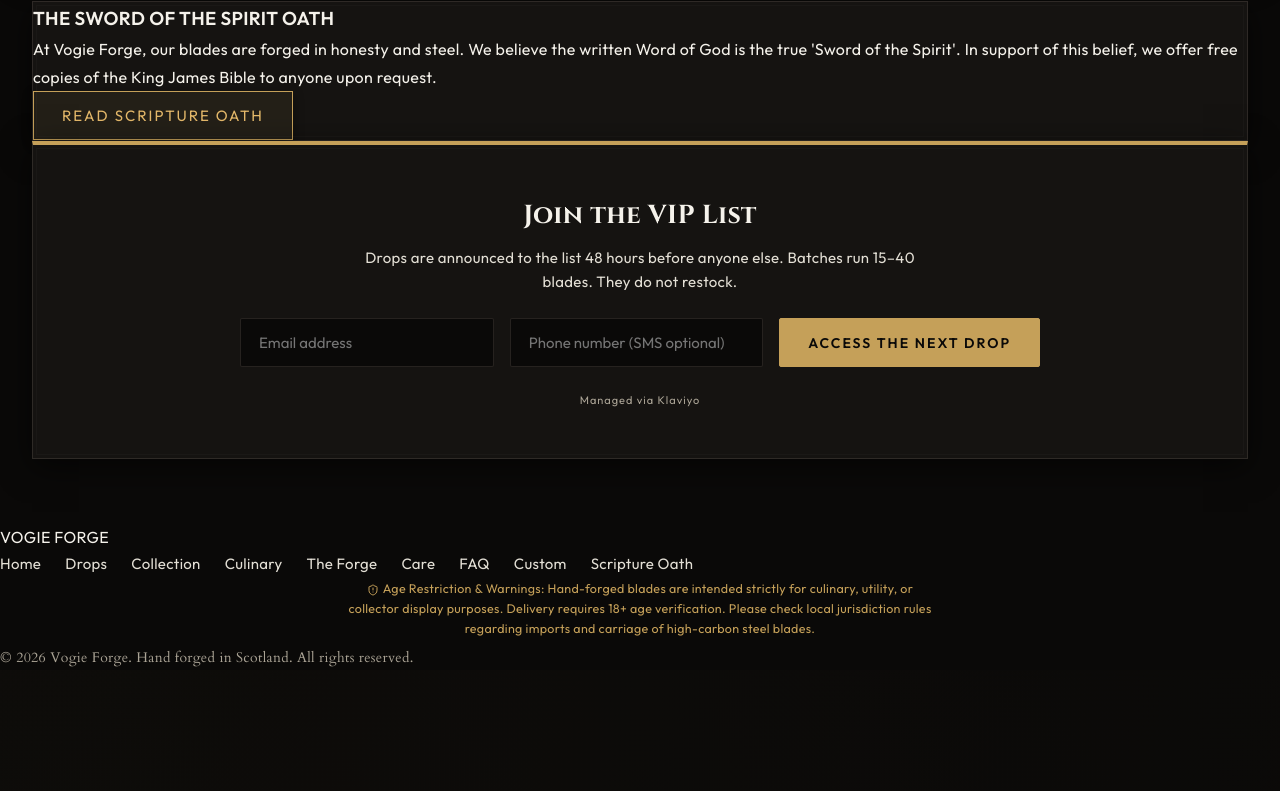
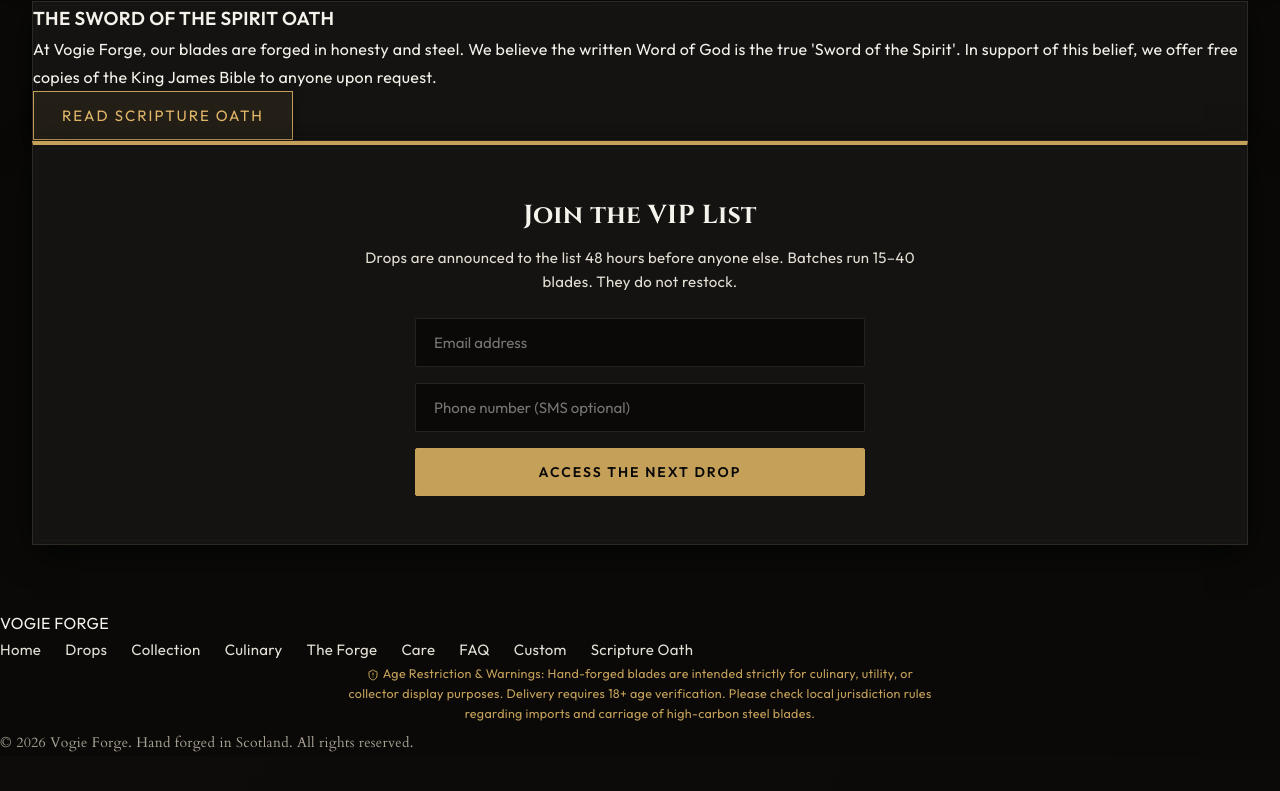
Before and after one commit to benlearnscode2025/vogie-forge, a React (Vite) app: page / in a window 1280 px wide. Shown: the part 2863-3654 px from the top of the page. Built offline with nearby package versions, Linux system fonts and the light colour scheme.

Commit message:
style: fix VIP capture layout alignment and remove Klaviyo label

```diff
--- a/src/App.css
+++ b/src/App.css
@@ -705,8 +705,9 @@
 }
 .vip-fields {
   display: flex;
+  flex-direction: column;
   gap: 16px;
-  max-width: 800px;
+  max-width: 450px;
   margin: 0 auto;
   width: 100%;
 }
--- a/src/App.tsx
+++ b/src/App.tsx
@@ -371,7 +371,6 @@
               Access the Next Drop
             </button>
           </div>
-          <span className="vip-provider-label">Managed via {CONFIG.LIST_PROVIDER}</span>
         </form>
       )}
     </div>
```
